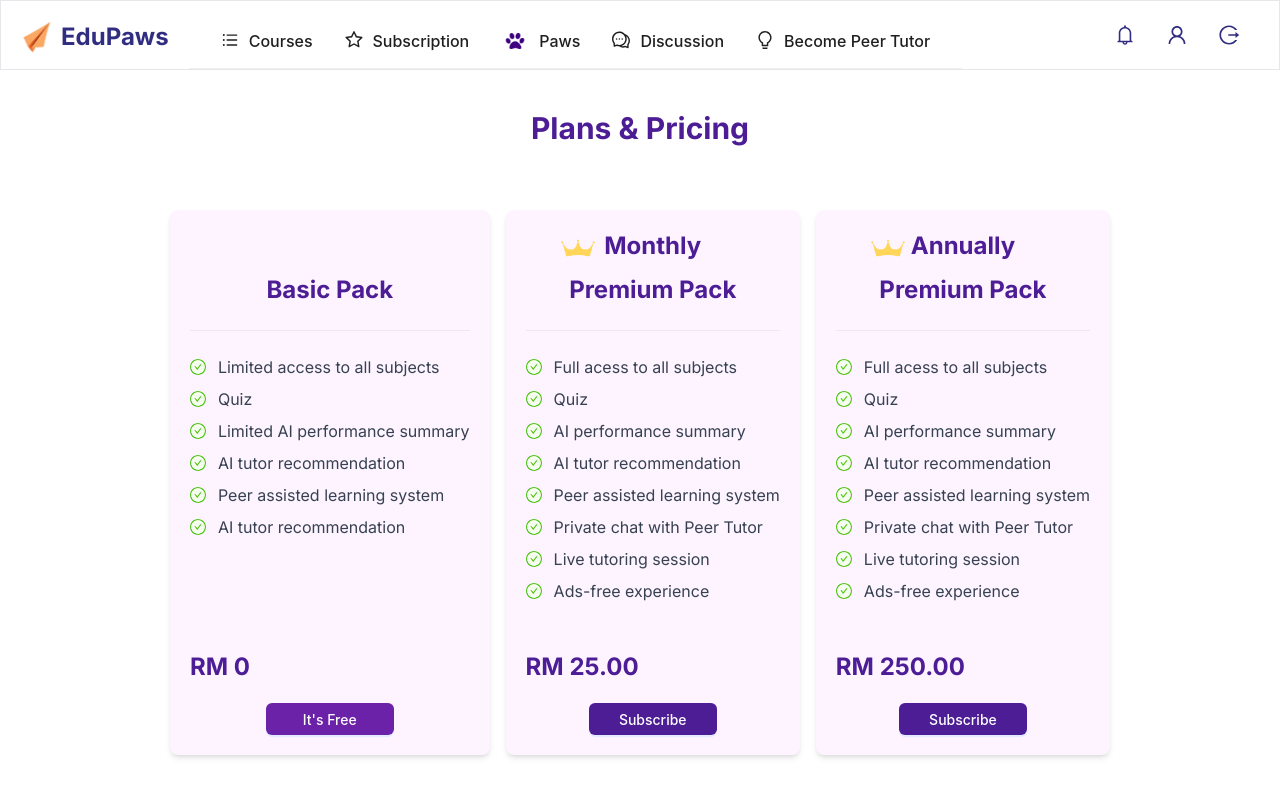
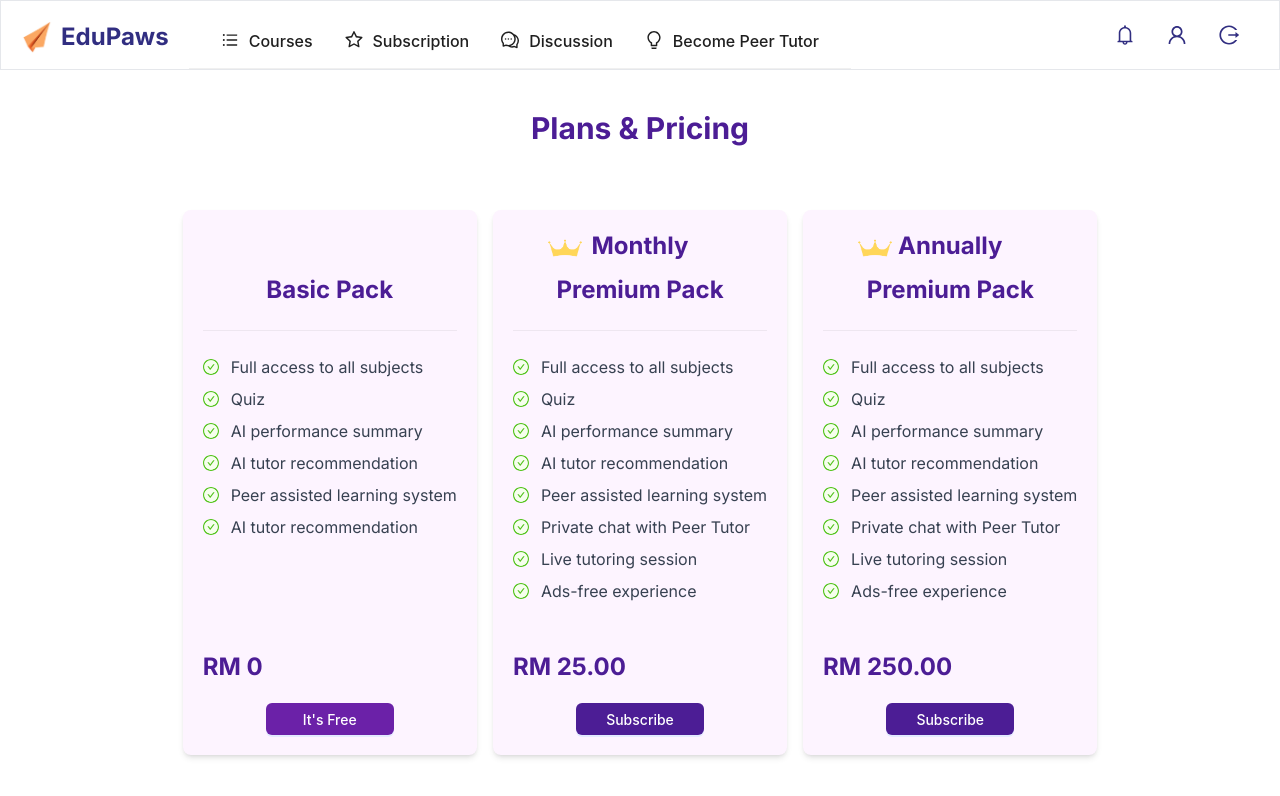
Before and after one commit to yongjing479/edu_paws, a Next.js app in the folder edupaws/: page /subscription in a window 1280 px wide. Shown: the top 796 px of the page. Built offline with nearby package versions, Linux system fonts and the light colour scheme.

Commit message:
small changes

```diff
--- a/edupaws/app/Profile/performanceSummary/summaryTab.tsx
+++ b/edupaws/app/Profile/performanceSummary/summaryTab.tsx
@@ -6,7 +6,7 @@ import TutorRecommendation from "../tutorRecommendation";
 const defaultPanes = [
   { label: "Performance Summary", children: <PerformanceSummary />, key: "1" },
   {
-    label: "AI Tutor Recommendtion",
+    label: "AI Tutor Recommendation",
     children: <TutorRecommendation />,
     key: "2",
   },
--- a/edupaws/app/home/navBar.tsx
+++ b/edupaws/app/home/navBar.tsx
@@ -14,11 +14,6 @@ const items = [
     label: 'Subscription',
     key: 'subscription',
     icon: <StarOutlined style={{ fontSize: '18px' }}/>,
-  },
-  {
-    label: 'Paws',
-    key: 'paws',
-    icon: <img src='bluepurplepaws.png' alt="Paws" style={{ width: '28px' ,height:'16px'}} />,
   },
   {
     label: 'Discussion',
--- a/edupaws/app/subscription/subscriptionBox.tsx
+++ b/edupaws/app/subscription/subscriptionBox.tsx
@@ -18,7 +18,7 @@ function subscriptionBox() {
           <Space>
             <CheckCircleTwoTone twoToneColor="#52c41a" />
           </Space>
-          <p className="inline-block pl-3">Limited access to all subjects</p>
+          <p className="inline-block pl-3">Full access to all subjects</p>
         </div>
 
         <div className="flex items-center">
@@ -32,7 +32,7 @@ function subscriptionBox() {
           <Space>
             <CheckCircleTwoTone twoToneColor="#52c41a" />
           </Space>
-          <p className="inline-block pl-3">Limited AI performance summary</p>
+          <p className="inline-block pl-3">AI performance summary</p>
         </div>
 
         <div className="flex items-center">
@@ -81,7 +81,7 @@ function subscriptionBox() {
             <Space>
               <CheckCircleTwoTone twoToneColor="#52c41a" />
             </Space>
-            <p className="inline-block pl-3">Full acess to all subjects</p>
+            <p className="inline-block pl-3">Full access to all subjects</p>
           </div>
 
         <div className="flex items-center">
@@ -157,7 +157,7 @@ function subscriptionBox() {
           <Space>
             <CheckCircleTwoTone twoToneColor="#52c41a" />
           </Space>
-          <p className="inline-block pl-3">Full acess to all subjects</p>
+          <p className="inline-block pl-3">Full access to all subjects</p>
         </div>
 
         <div className="flex items-center">
```
